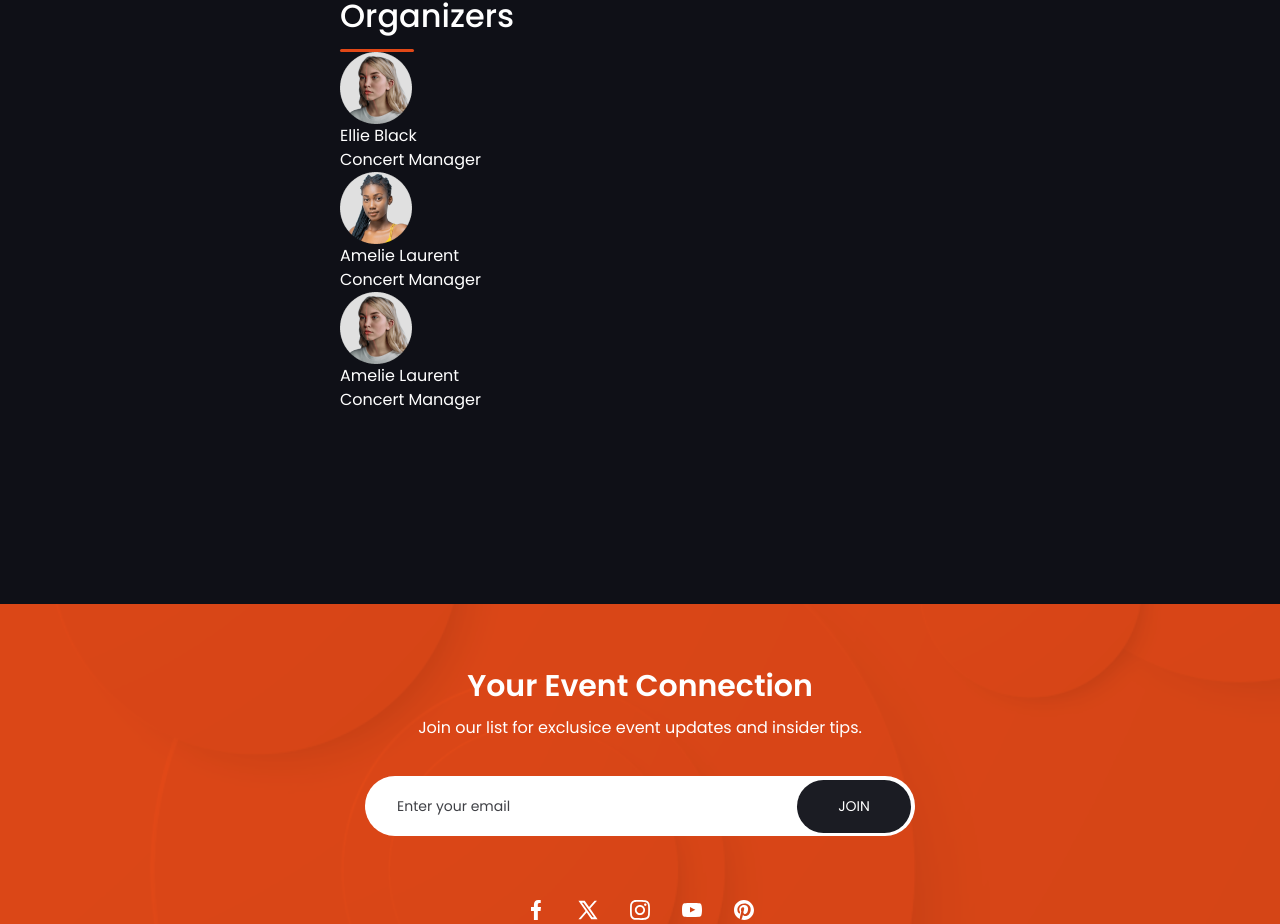
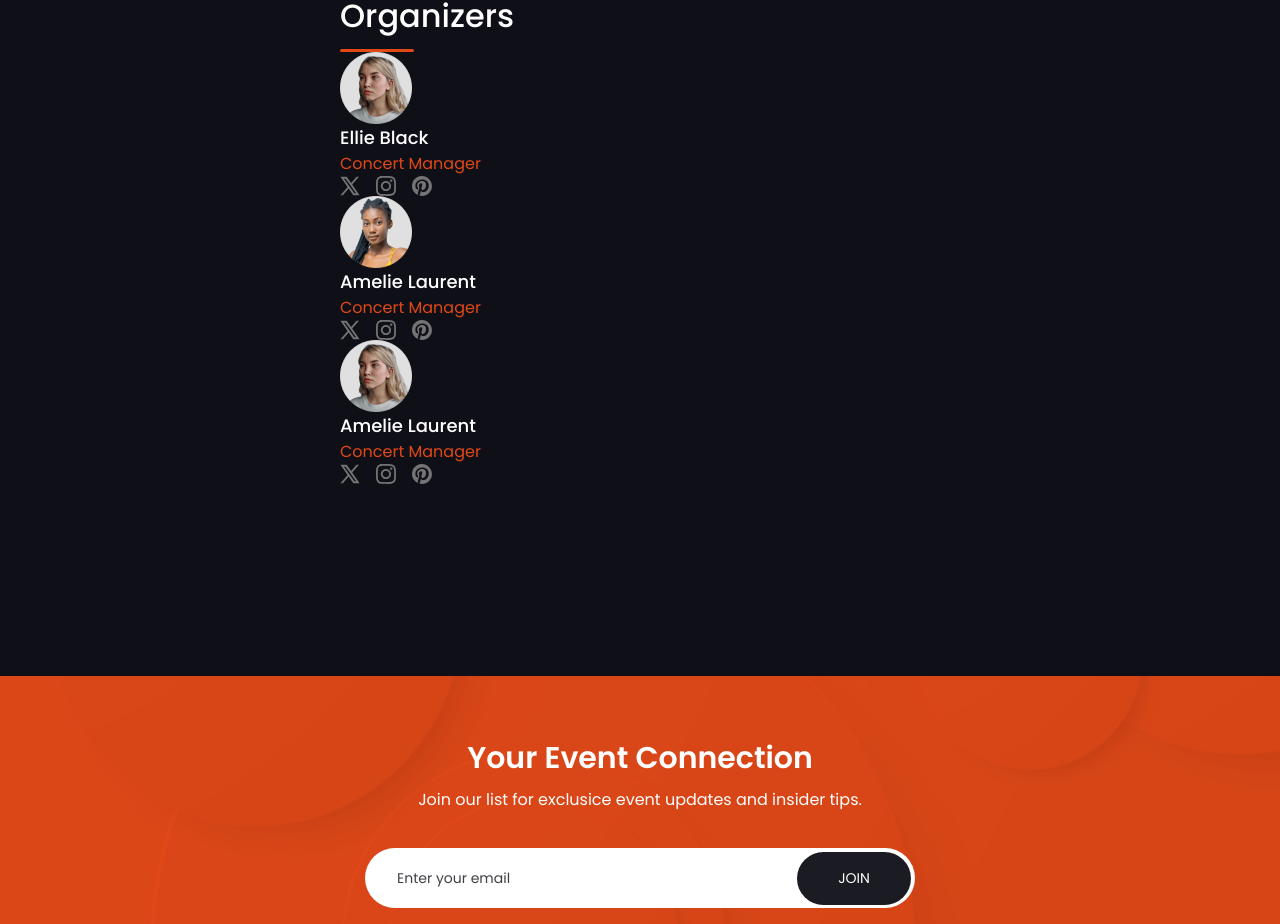
Before and after one commit to Jisap/next15-events, a Next.js app: page /event/1 in a window 1280 px wide. Shown: the part 1477-2401 px from the top of the page. Built offline with nearby package versions, Linux system fonts and the light colour scheme; data requests are answered from the project's data file.

Commit message:
Add Organizers component to display event organizers in EventDetails page

```diff
--- a/components/Organizers.jsx
+++ b/components/Organizers.jsx
@@ -27,12 +27,26 @@ const Organizers = ({ event }) => {
             />
             <div>
               <div>
-                <h4>
+                <h4 className='text-lg font-medium'>
                   {organizer.name}
                 </h4>
-                <p>
+                <p className='text-accent'>
                   {organizer.job}
                 </p>
+                <div className='flex gap-4'>
+                  {organizer.social.map((social, index) => {
+                    return (
+                      <Link href={social.path} key={index}>
+                        <Image
+                          src={social.icon}
+                          width={20}
+                          height={20}
+                          alt="social icon"
+                        />
+                      </Link>
+                    )
+                  })}
+                </div>
               </div>
             </div>
           </div>
```
